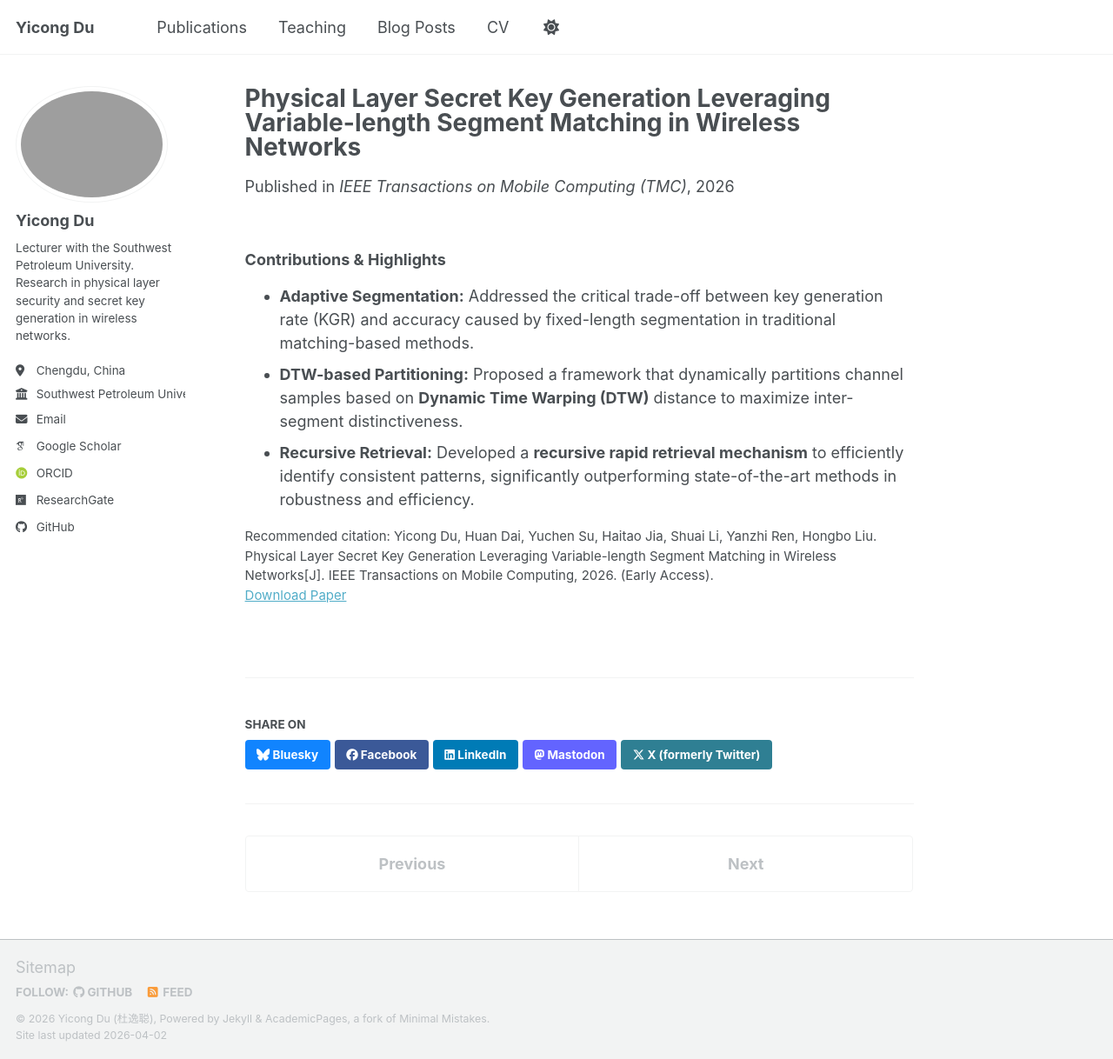
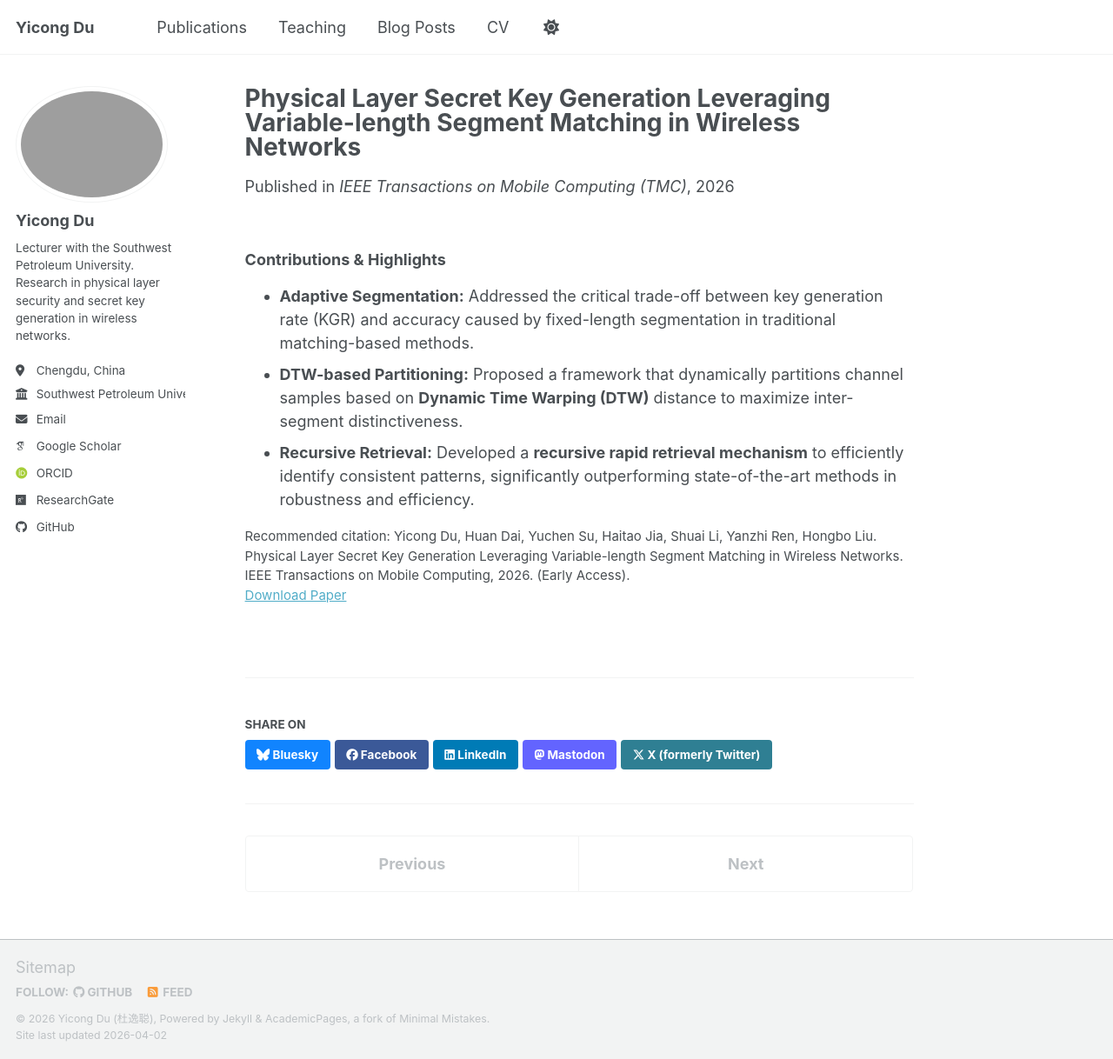
Before and after one commit to DozzzeN/yc_du, a Jekyll site: the page built from _publications/2026-01-01-variable-length-segment-matching.md, in a window 1280 px wide and 1218 px high. Shown: the whole window at 87% size. Built offline with Jekyll 4.4.1, drawn with Linux system fonts in a browser that asks for light colours; some web fonts are replaced; a script bundle is joined from its source files by our own code; library files that are not in the unit come from our copies.

```diff
--- a/_publications/2026-01-01-variable-length-segment-matching.md
+++ b/_publications/2026-01-01-variable-length-segment-matching.md
@@ -7,7 +7,7 @@ excerpt: 'This paper addresses the trade-off between key generation rate and acc
 date: 2026-01-01
 venue: 'IEEE Transactions on Mobile Computing (TMC)'
 paperurl: 'https://ieeexplore.ieee.org/journal/tmc'
-citation: 'Yicong Du, Huan Dai, Yuchen Su, Haitao Jia, Shuai Li, Yanzhi Ren, Hongbo Liu. Physical Layer Secret Key Generation Leveraging Variable-length Segment Matching in Wireless Networks[J]. IEEE Transactions on Mobile Computing, 2026. (Early Access).'
+citation: 'Yicong Du, Huan Dai, Yuchen Su, Haitao Jia, Shuai Li, Yanzhi Ren, Hongbo Liu. Physical Layer Secret Key Generation Leveraging Variable-length Segment Matching in Wireless Networks. IEEE Transactions on Mobile Computing, 2026. (Early Access).'
 ---
 
 ### Contributions & Highlights
```
